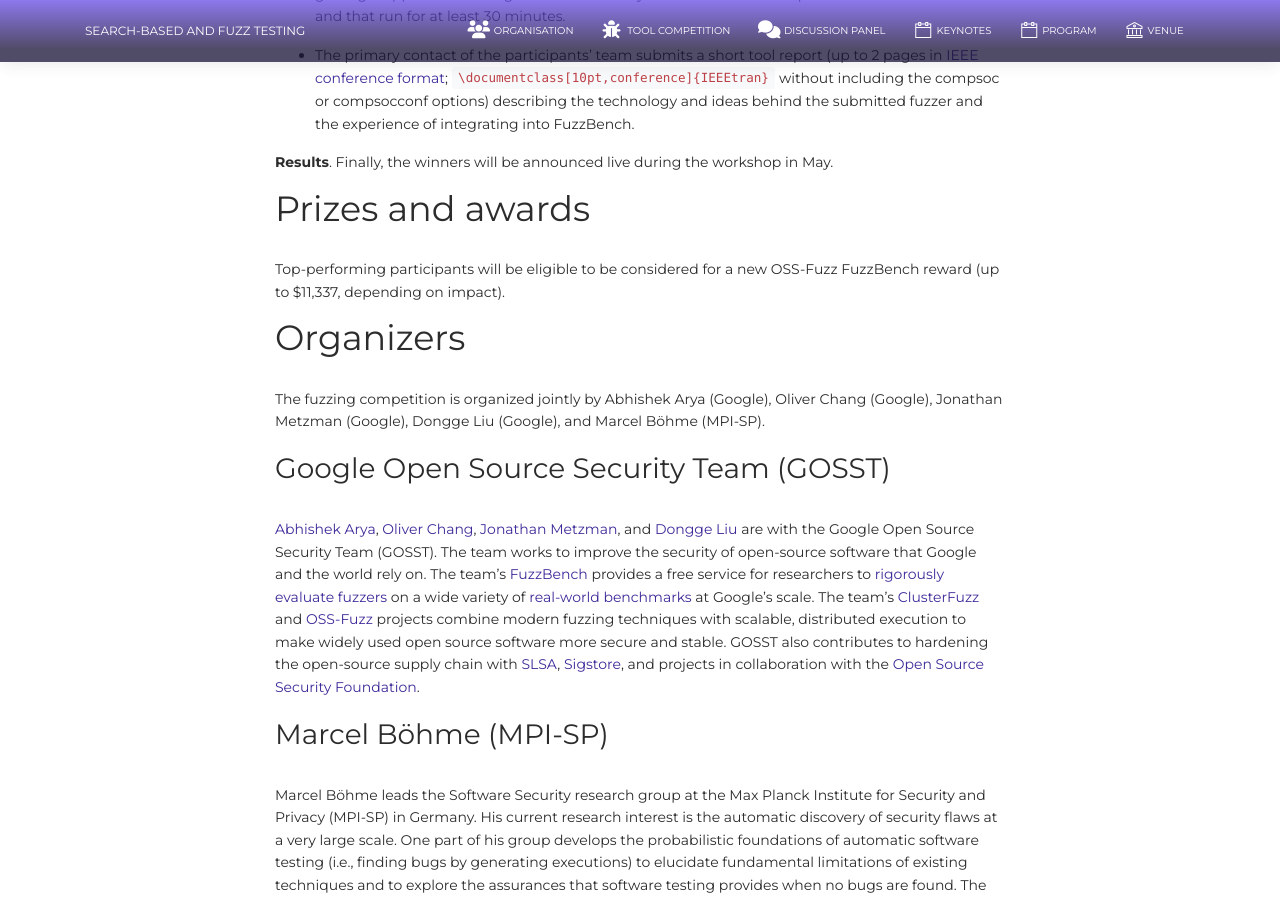
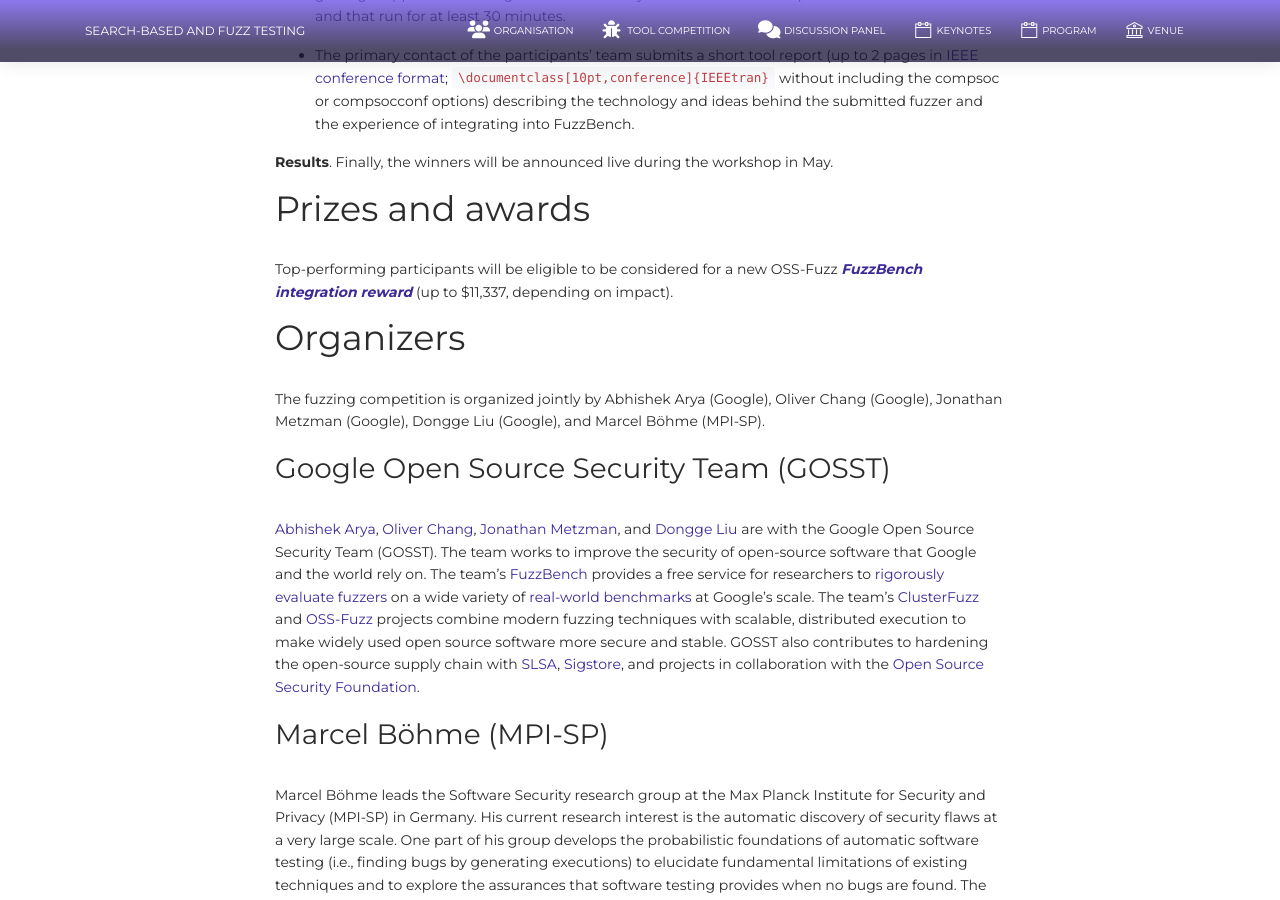
Before and after one commit to sbft23/sbft23.github.io, a Jekyll site: the page built from tools/fuzzing.md, in a window 1280 px wide and 900 px high, scrolled down 2648 px. Built offline with Jekyll 4.4.1, drawn with Linux system fonts in a browser that asks for light colours; nearby versions of some CDN libraries.

Commit message:
Add the reward link

```diff
--- a/tools/fuzzing.md
+++ b/tools/fuzzing.md
@@ -68,7 +68,7 @@
 **Results**. Finally, the winners will be announced live during the workshop in May.
 
 ## Prizes and awards
-Top-performing participants will be eligible to be considered for a new OSS-Fuzz FuzzBench reward (up to $11,337, depending on impact).
+Top-performing participants will be eligible to be considered for a new OSS-Fuzz [**_FuzzBench integration reward_**](https://bughunters.google.com/about/rules/5097259337383936/oss-fuzz-reward-program-rules) (up to $11,337, depending on impact).
 
 ## Organizers
 The fuzzing competition is organized jointly by Abhishek Arya (Google), Oliver Chang (Google), Jonathan Metzman (Google), Dongge Liu (Google), and Marcel Böhme (MPI-SP).
```
